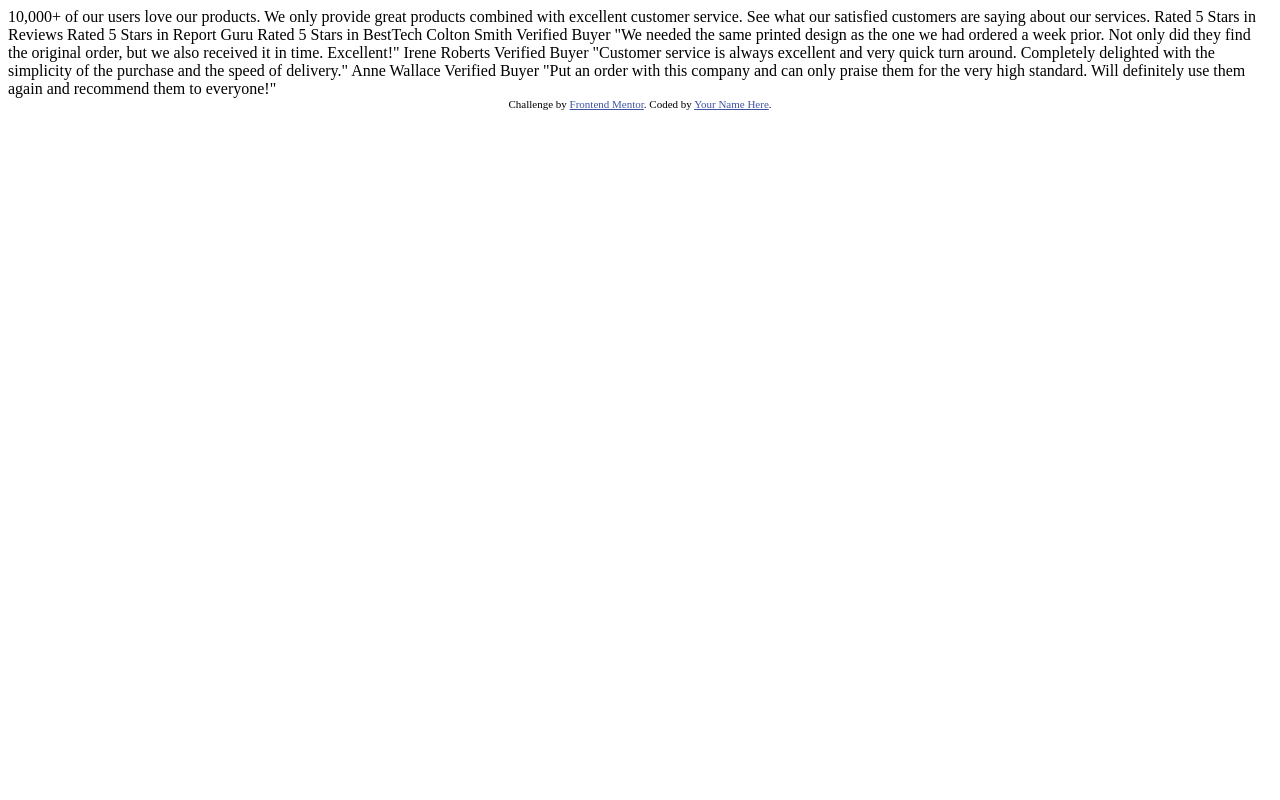
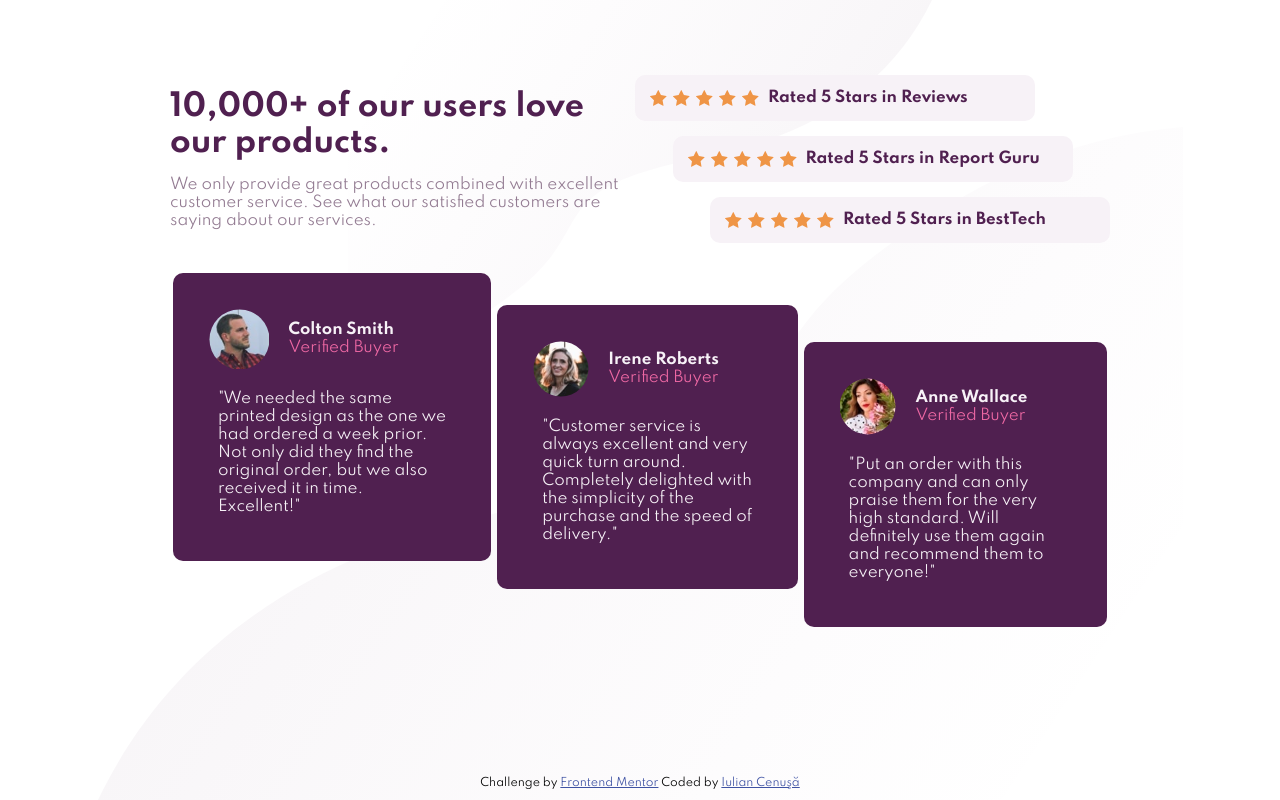
Before and after one commit to iulian-cenusa/frontend-mentor-social-proof-section, a plain HTML site: page index.html in a window 1280 px wide. Drawn offline with Linux system fonts and the light colour scheme.

Commit message:
Frontend done

```diff
--- a/index.html
+++ b/index.html
@@ -19,43 +19,122 @@
       .attribution {
         font-size: 11px;
         text-align: center;
+        margin: 10px;
       }
       .attribution a {
         color: hsl(228, 45%, 44%);
       }
     </style>
+
+    <link rel="stylesheet" href="style.css">
+
   </head>
   <body>
+
+    <main>
+
+      <div id="top">
+
+        <div id="left">
+          <div id="title">
             10,000+ of our users love our products.
+          </div>
 
+          <div id="description">
             We only provide great products combined with excellent customer service.
             See what our satisfied customers are saying about our services.
+          </div>
+        </div>
 
-    Rated 5 Stars in Reviews
-    Rated 5 Stars in Report Guru
-    Rated 5 Stars in BestTech
+        <div id="right">
+          <div class="stars stars-left">
+            <div class="five-stars">
+              <img class="star" src="./images/icon-star.svg" alt="star"/>
+              <img class="star" src="./images/icon-star.svg" alt="star"/>
+              <img class="star" src="./images/icon-star.svg" alt="star"/>
+              <img class="star" src="./images/icon-star.svg" alt="star"/>
+              <img class="star" src="./images/icon-star.svg" alt="star"/>
+            </div>
+            <p>Rated 5 Stars in Reviews</p>
+          </div>
+          <div class="stars stars-middle">
+            <div class="five-stars">
+              <img class="star" src="./images/icon-star.svg" alt="star"/>
+              <img class="star" src="./images/icon-star.svg" alt="star"/>
+              <img class="star" src="./images/icon-star.svg" alt="star"/>
+              <img class="star" src="./images/icon-star.svg" alt="star"/>
+              <img class="star" src="./images/icon-star.svg" alt="star"/>
+            </div>
+            <p>Rated 5 Stars in Report Guru</p>
+          </div>
+          <div class="stars stars-right">
+            <div class="five-stars">
+              <img class="star" src="./images/icon-star.svg" alt="star"/>
+              <img class="star" src="./images/icon-star.svg" alt="star"/>
+              <img class="star" src="./images/icon-star.svg" alt="star"/>
+              <img class="star" src="./images/icon-star.svg" alt="star"/>
+              <img class="star" src="./images/icon-star.svg" alt="star"/>
+            </div>
+            <p>Rated 5 Stars in BestTech</p>
+          </div>
+        </div>
 
-    Colton Smith
-    Verified Buyer
+      </div>
+
+      <div id="bottom">
+        <div class="comment comment-left">
+          <div class="top-comment">
+            <img class="img-comment" src="./images/image-colton.jpg" alt="colton">
+            <div class="name-comment">
+              <span class="name">Colton Smith</span>
+              <span class="name-title">Verified Buyer</span>
+            </div>
+          </div>
+          <p>
             "We needed the same printed design as the one we had ordered a week prior.
             Not only did they find the original order, but we also received it in time.
             Excellent!"
+          </p>
+        </div>
 
-    Irene Roberts
-    Verified Buyer
+        <div class="comment comment-middle">
+          <div class="top-comment">
+            <img class="img-comment" src="./images/image-irene.jpg" alt="irene">
+            <div class="name-comment">
+              <span class="name">Irene Roberts</span>
+              <span class="name-title">Verified Buyer</span>
+            </div>
+          </div>
+          <p>
             "Customer service is always excellent and very quick turn around. Completely
             delighted with the simplicity of the purchase and the speed of delivery."
+          </p>
+        </div>
 
-    Anne Wallace
-    Verified Buyer
+        <div class="comment comment-right">
+          <div class="top-comment">
+            <img class="img-comment" src="./images/image-anne.jpg" alt="anne">
+            <div class="name-comment">
+              <span class="name">Anne Wallace</span>
+              <span class="name-title">Verified Buyer</span>
+            </div>
+          </div>
+           <p>
             "Put an order with this company and can only praise them for the very high
             standard. Will definitely use them again and recommend them to everyone!"
+           </p>
+        </div>
 
+      </div>
+
+    </main>
+
+    <footer>
       <div class="attribution">
-      Challenge by
-      <a href="https://www.frontendmentor.io?ref=challenge" target="_blank"
-        >Frontend Mentor</a
-      >. Coded by <a href="#">Your Name Here</a>.
+        <p>Challenge by <a href="https://www.frontendmentor.io?ref=challenge" target="_blank"> Frontend Mentor</a>
+        Coded by <a href="https://github.com/iulian-cenusa"> Iulian Cenuşă</a></p>
       </div>
+    </footer>
+
   </body>
 </html>
--- /dev/null
+++ b/style.css
@@ -0,0 +1,241 @@
+@import url('https://fonts.googleapis.com/css2?family=Spartan:wght@400;500;700&display=swap');
+
+* {
+    margin: 0;
+    padding: 0;
+    box-sizing: border-box;
+}
+
+html{
+    font-size: 15px;
+    font-family: 'Spartan', sans-serif;
+}
+
+body{
+    min-height: 100vh;
+    display: flex;
+    flex-direction: column;
+    align-items: center;
+    justify-content: space-between;
+    background-color: hsl(0, 0%, 100%);
+
+}
+
+#title{
+    color: hsl(300, 43%, 22%);
+    font-weight: 700;
+    font-size: 2em;
+}
+
+#description{
+    color: hsl(303, 10%, 53%);
+}
+
+.stars{
+    background-color: hsl(300, 24%, 96%);
+    color: hsl(300, 43%, 22%);
+    font-weight: 700;
+    padding: 0.4em;
+    border-radius: 10px;
+    display: flex;
+}
+
+.stars p{
+    justify-content: center;
+    text-align: center;
+}
+
+.five-stars{
+    display: flex;
+    flex-direction: row;
+    align-items: center;
+    justify-content: center;
+    padding: 0.2em;
+    margin: 0.2em;
+}
+
+.star{
+    padding: 0.1em;
+    margin: 0.1em;
+}
+
+.comment{
+    background-color: hsl(300, 43%, 22%);
+    color: hsl(300, 24%, 96%);
+    padding: 2em;
+    border-radius: 10px;
+    display: flex;
+    flex-direction: column;
+    align-items: left;
+}
+
+.top-comment{
+    display: flex;
+    flex-direction: row;
+    padding: 0.1em;
+    margin: 0.1em;
+}
+
+.img-comment{
+    border-radius: 50%;
+    padding: 0.1em;
+    margin: 0.1em 1em 0.1em 0.1em;
+    width: 25%;
+    height: 25%;
+}
+
+.name-comment{
+    display: flex;
+    flex-direction: column;
+    align-items: left;
+    padding: 0.1em;
+    margin: 0.1em;
+    align-items: left;
+    justify-content: center;
+}
+
+.name{
+    font-weight: 700;
+}
+
+.name-title{
+    color: hsl(333, 80%, 67%);
+}
+
+.comment p{
+    padding: 0.5em;
+    margin: 0.5em;
+}
+
+@media (min-width: 375px){
+    body{
+        background-image: url(./images/bg-pattern-top-mobile.svg) , url(./images/bg-pattern-bottom-mobile.svg);
+        background-position: top , bottom;
+        background-repeat: no-repeat, no-repeat;
+    }
+
+    main{
+        display: flex;
+        flex-direction: column;
+        align-items: center;
+        width: 375px;
+        margin: 5em;
+    }
+
+    #top{
+        display: flex;
+        flex-direction: column;
+        align-items: center;
+        justify-content: space-between;
+    }
+
+    #bottom{
+        display: flex;
+        flex-direction: column;
+        align-items: center;
+        justify-content: space-between;
+    }
+
+    #title{
+        text-align: center;
+        margin: 1em 0 0 0;
+    }
+
+    #description{
+        text-align: center;
+        padding: 0.5em;
+        margin: 1em 0.5em 1em 0.5em;
+    }
+
+    .stars{
+        flex-direction: column;
+        width: 350px;
+    }
+    .stars-left{
+        margin: 1em;
+    }
+
+    .stars-middle{
+        margin: 1em;
+    }
+
+    .stars-right{
+        margin: 1em;
+    }
+    .comment-left{
+        margin: 1em;
+    }
+    .comment-middle{
+        margin: 1em;
+    }
+    .comment-right{
+        margin: 1em;
+    }
+}
+
+@media (min-width: 950px){
+    body{
+        background-image: url(./images/bg-pattern-top-desktop.svg) , url(./images/bg-pattern-bottom-desktop.svg);
+        background-position: top , bottom;
+        background-repeat: no-repeat, no-repeat;
+    }
+
+    main{
+        display: flex;
+        flex-direction: column;
+        align-items: center;
+        width: 940px;
+    }
+
+    #top{
+        display: flex;
+        flex-direction: row;
+        align-items: center;
+        justify-content: space-between;
+    }
+
+    #bottom{
+        display: flex;
+        flex-direction: row;
+        align-items: center;
+        justify-content: space-between;
+    }
+
+    #title{
+        text-align: left;
+        margin: 0 1em 0 0;
+    }
+
+    #description{
+        text-align: left;
+        padding: 0;
+        margin: 1em 1em 1em 0;
+    }
+
+    .stars{
+        flex-direction: row;
+        width: 400px;
+        align-items: center;
+    }
+    .stars-left{
+        margin: 0 5em 1em 0;
+    }
+
+    .stars-middle{
+        margin: 1em 2.5em 1em 2.5em;
+    }
+
+    .stars-right{
+        margin: 1em 0em 1em 5em;
+    }
+
+    .comment-left{
+        margin: 1em 0.2em 5em 0.2em;
+    }
+    .comment-middle{
+        margin: 2.5em 0.2em 2.5em 0.2em;
+    }
+    .comment-right{
+        margin: 5em 0.2em 0em 0.2em;
+    }
+}
```
Also changed, not shown: images/screen1.png (added), 2 other files. Lines whose indentation alone changed are shown as unchanged.
